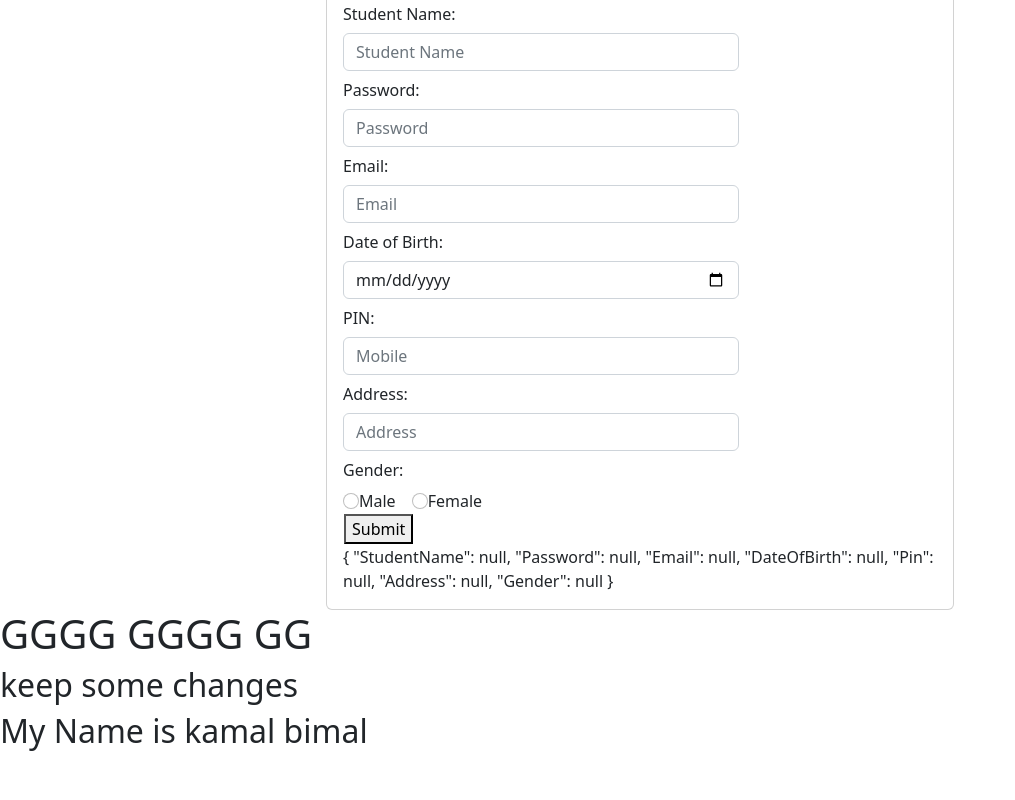
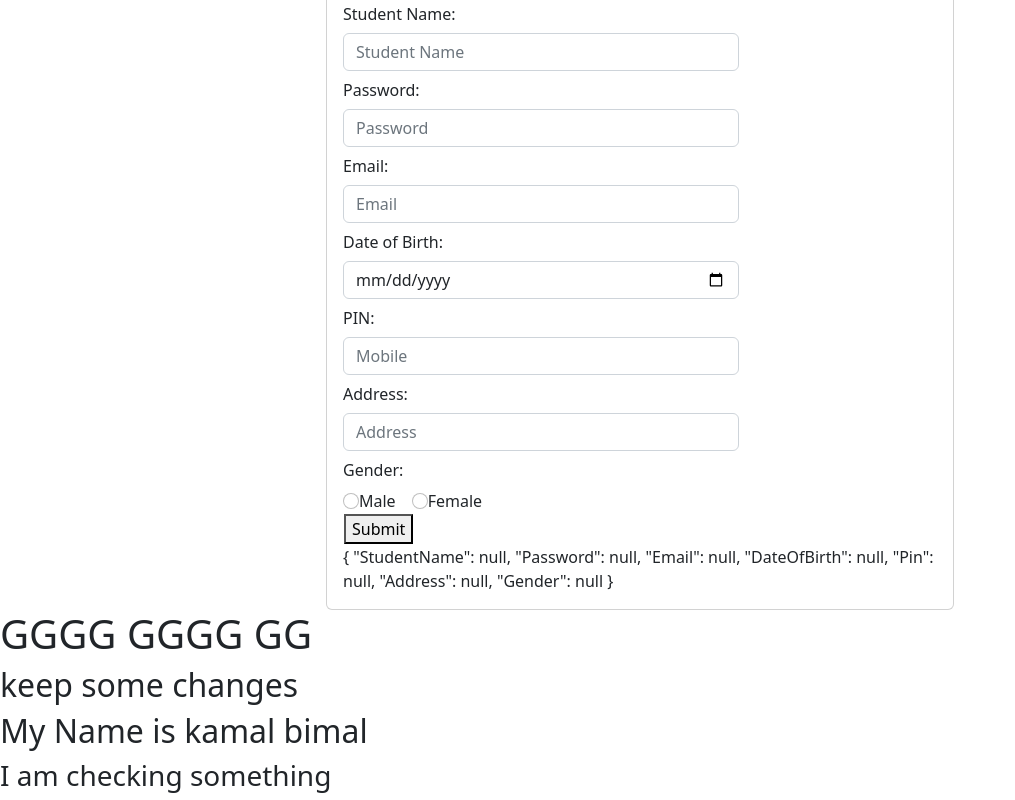
Before and after one commit to kamallochanpradhan/deployMyAngularFrontend, an Angular app: page / in a window 1280 px wide. Shown: the part 204-1004 px from the top of the page, without its empty margins (0-1015 px from the left). Before the commit the page ends 963 px from the top, so only its background shows below. Built offline with nearby package versions, Linux system fonts and the light colour scheme; no server answers.

Commit message:
4th time checking

```diff
--- a/src/app/app.component.html
+++ b/src/app/app.component.html
@@ -6,3 +6,4 @@
 <router-outlet></router-outlet>
 
 <h2>My Name is kamal bimal</h2>
+<h3>I am checking something</h3>
```
